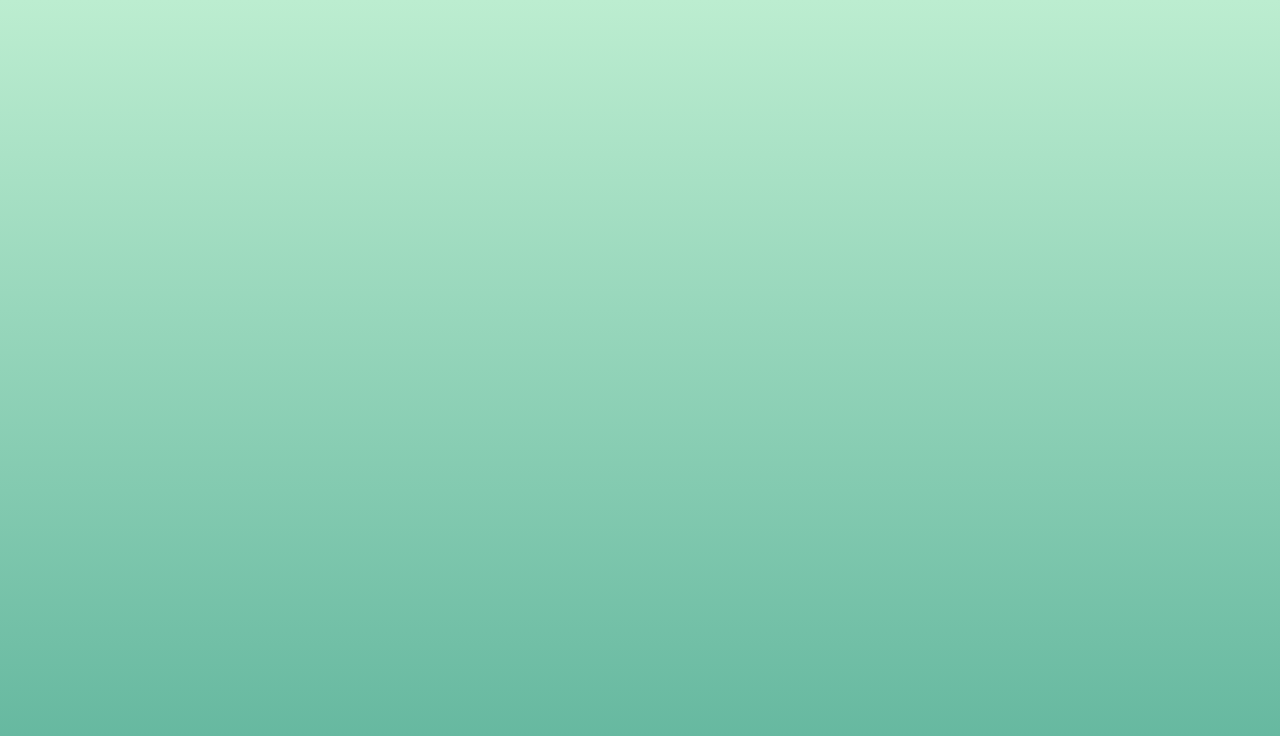
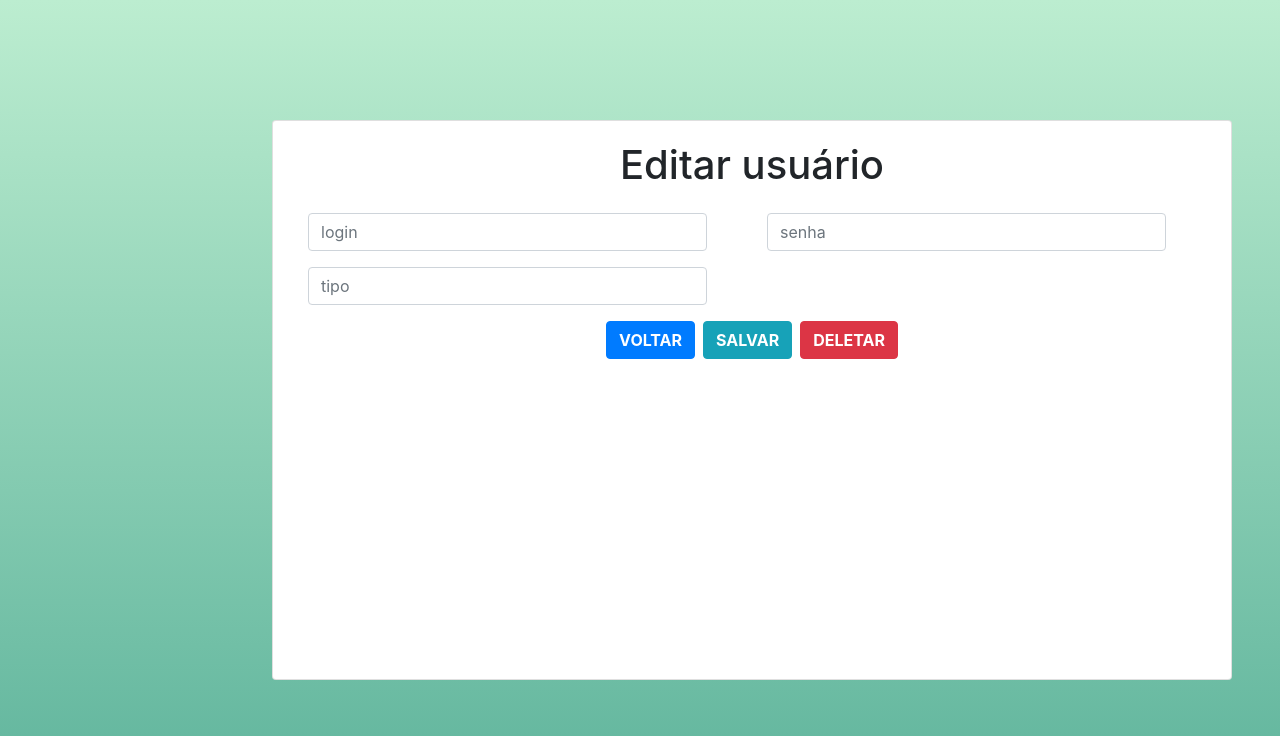
Before and after one commit to MateusHSS/diagnosys, a Vue app in the folder frontend/: page /editarUsuario in a window 1280 px wide. Shown: the top 736 px of the page. Built offline with nearby package versions, Linux system fonts and the light colour scheme.

Commit message:
Commit das alterações locais

```diff
--- a/frontend/src/components/tabela/Tabela.vue
+++ b/frontend/src/components/tabela/Tabela.vue
@@ -2,9 +2,9 @@
   <b-card class="resultado w-100 mt-3">
     <!-- <QuantidadePagina v-if="selecionarQuantidade" @selecionou="selecionarQuantidadePagina"
       :quantidadePorPagina="quantidadePorPagina" v-show="exibir" /> -->
-    <b-table :items="dados" :fields="colunas" :per-page="porPagina" :current-page="paginaAtual"
+      <b-table :items="dados" :fields="colunas" :per-page="porPagina" :current-page="paginaAtual"
       @sort-changed="mudarOrdenacao" striped responsive hover v-show="exibir" :no-local-sorting="!emMemoria"
-      :sort-by="ordenacaoCampo" :sort-desc="ordenacaoDesc">
+      :sort-by="ordenacaoCampo" :sort-desc="ordenacaoDesc" @row-clicked="handleRowClick">
       <template v-slot:head(selecionadoMassa)="data">
         <span>
           <b-form-checkbox name="selecionarTodos" v-model="selecionarTodosCheckbox" @change="selecionarTodos($event)" />
@@ -180,6 +180,9 @@ export default {
         total: this.quantidadeTotalRegistros,
       };
     },
+    handleRowClick(item) {
+      this.$emit('linha-clicada', item);
+    },
     selecionarQuantidadePagina(event) {
       this.quantidadePorPaginaLocal = event;
       this.paginaAtualLocal = 1;
--- a/frontend/src/router/index.ts
+++ b/frontend/src/router/index.ts
@@ -62,6 +62,11 @@ const router = new VueRouter({
       path: '/gerenciarUsuarios',
       name: 'gerenciarUsuarios',
       component: () => import("@/views/GerenciarUsuarios.vue")
+    },
+    {
+      path: '/editarUsuario',
+      name: 'editarUsuario',
+      component: () => import("@/views/editarUsuario.vue")
     }
   ],
 });
--- a/frontend/src/views/GerenciarUsuarios.vue
+++ b/frontend/src/views/GerenciarUsuarios.vue
@@ -12,7 +12,14 @@
           <b-row>
           </b-row>
           <b-row class="h-100 mh-100">
-            <Tabela :colunas="colunas" :dados="registros" ordenacaoCampo="id" :totalRegistros="registros.length" @row-clicked="handleRowClicked" />
+            <Tabela
+              :colunas="colunas"
+              :dados="registros"
+              ordenacaoCampo="id"
+              :totalRegistros="registros.length"
+              @linha-clicada="handleLinhaClicada"
+            >
+            </Tabela>
           </b-row>
         </b-container>
       </b-card>
@@ -42,10 +49,12 @@ export default {
     novaConsulta() {
       console.log(this.registros);
     },
-    handleRowClicked(item) {
-      console.log('Linha clicada:', item);
-      // Aqui você pode implementar a lógica para lidar com o clique na linha, por exemplo, navegar para detalhes do usuário, etc.
-    }
+    handleLinhaClicada(item) {
+      this.$router.push({
+        path: '/editarUsuario',
+        query: {id: item.id}
+      })
+    },
   },
   mounted() {
     let url = '/usuario';
--- /dev/null
+++ b/frontend/src/views/editarUsuario.vue
@@ -0,0 +1,102 @@
+<template>
+    <div>
+      <div class="w-100 d-flex flex-row-reverse">
+        <b-card class="w-75 mr-5" style="height: 70vh">
+          <b-container>
+            <b-row class="d-flex justify-content-center mb-3">
+              <h1>Editar usuário</h1>
+            </b-row>
+            <b-row class="mb-3">
+            <b-col cols="6">
+              <TextInput id="login" name="login" placeholder="login" v-model="login" />
+            </b-col>
+            <b-col cols="6">
+              <TextInput id="senha" name="senha" placeholder="senha" v-model="senha" />
+            </b-col>
+          </b-row>
+          <b-row class="mb-3">
+            <b-col cols="6">
+              <TextInput id="tipo" name="tipo" placeholder="tipo" v-model="tipo" />
+            </b-col>
+          </b-row>
+            <b-row class="mb-3 d-flex justify-content-center">
+                <b-button variant="primary" class="font-weight-bold mr-2" @click="retornar">VOLTAR</b-button>
+                <b-button variant="info" class="font-weight-bold mr-2" @click="salvar">SALVAR</b-button>
+              <b-button variant="danger" class="font-weight-bold" @click="deletar">DELETAR</b-button>
+            </b-row>
+          </b-container>
+        </b-card>
+      </div>
+    </div>
+  </template>
+
+  <script>
+  import TextInput from '@/components/formularios/TextInput.vue';
+  import { mapState } from 'vuex';
+
+  export default {
+    name: 'PerfilView',
+    components: {
+      TextInput
+    },
+    data() {
+      return {
+        login: '',
+        senha: '',
+        tipo: '',
+      };
+    },
+    methods: {
+      salvar() {
+        this.$http.put(`/usuario/${this.$route.query.id}`, {
+          login: this.login,
+          senha: this.senha,
+          tipo: this.tipo
+        }).then(res => {
+          console.log('Resposta do PUT:', res);
+          this.$router.push({
+           path: '/gerenciarUsuarios'
+        })
+        }).catch(error => {
+          console.error('Erro ao salvar:', error);
+        });
+
+      },
+      retornar() {
+        this.$router.push({
+           path: '/gerenciarUsuarios'
+        })
+      },
+      deletar() {
+        this.$http.delete(`/usuario/${this.$route.query.id}`, {
+        }).then(res => {
+          console.log('Resposta do PUT:', res);
+          this.$router.push({
+           path: '/gerenciarUsuarios'
+        })
+        }).catch(error => {
+          console.error('Erro ao salvar:', error);
+        });
+      },
+    },
+    mounted() {
+      this.$http.get(`/usuario/${this.$route.query.id}`).then((res) => {
+        const dados = res.data;
+        this.login = dados.login;
+        this.senha = dados.senha;
+        this.tipo = dados.tipo;
+      }).catch(error => {
+        console.error('Erro ao carregar usuário:', error);
+      });
+    },
+    computed: {
+      ...mapState(["user"])
+    }
+  };
+  </script>
+
+  <style scoped>
+  .nav-item {
+    border-bottom: 1px solid black;
+  }
+  </style>
```
